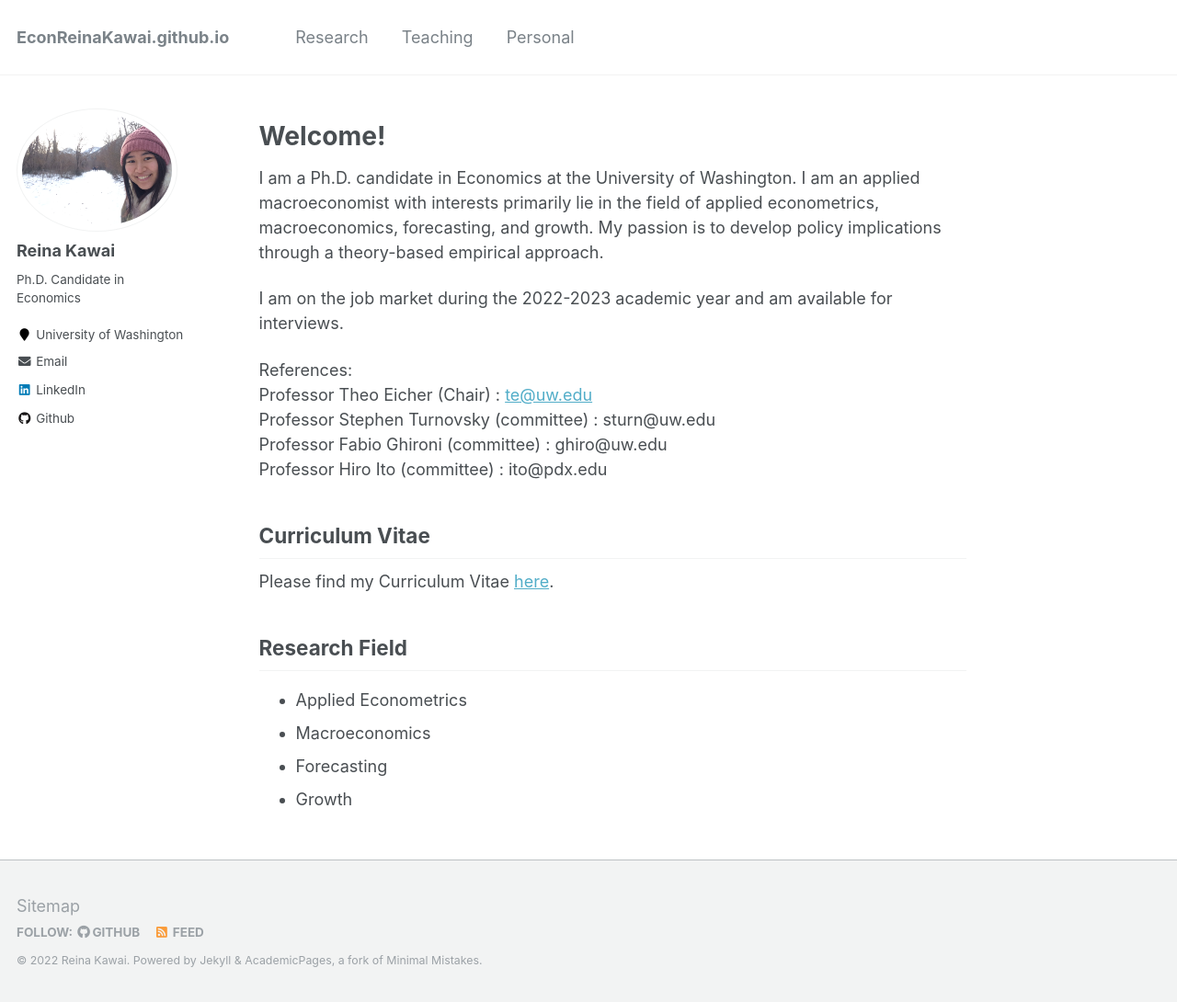
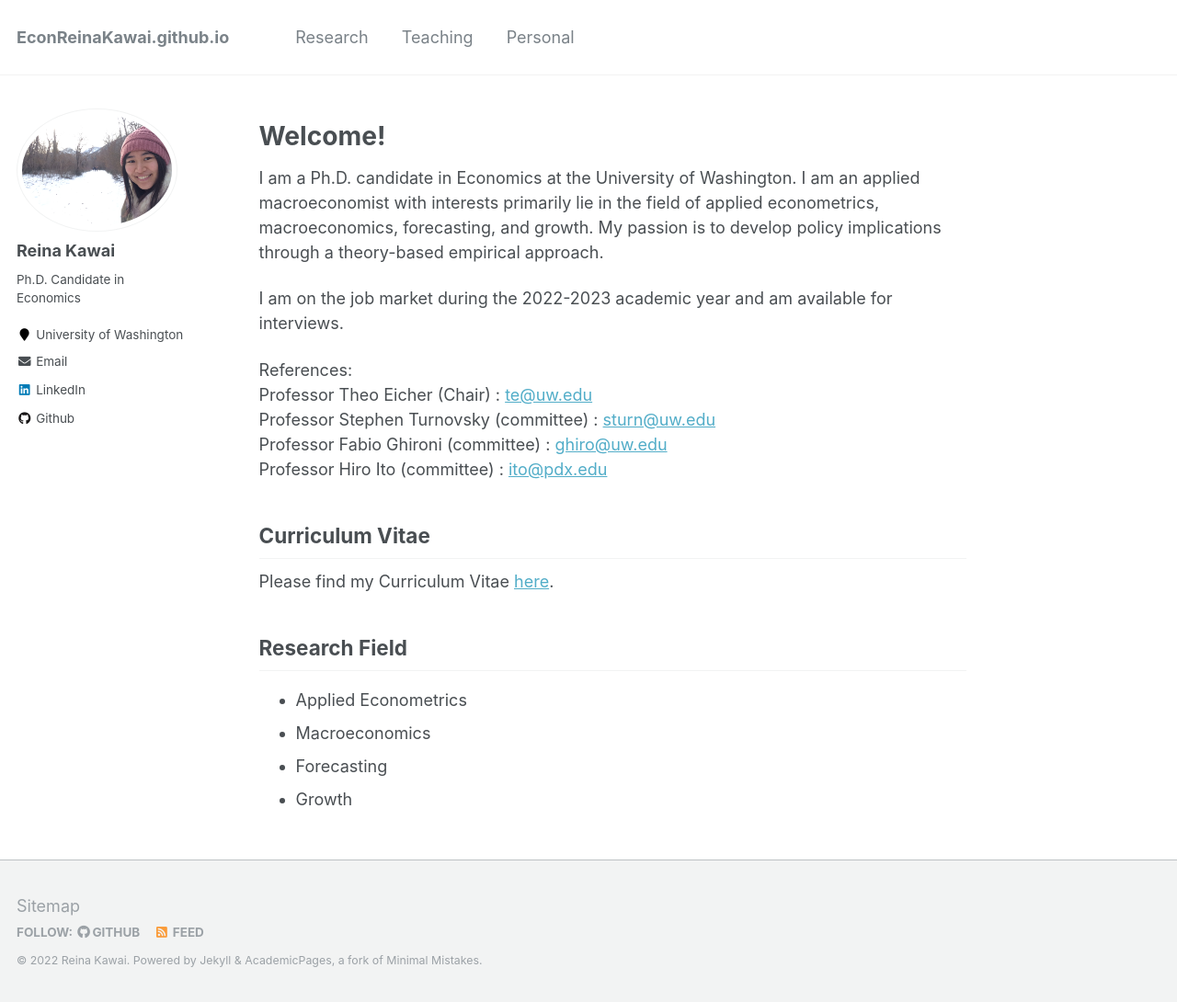
Before and after one commit to Reina-Kawai/Reina-Kawai.github.io, a Jekyll site: the page built from _pages/about.md, in a window 1280 px wide and 1090 px high. Shown: the whole window at 92% size. Built offline with Jekyll 4.4.1, drawn with Linux system fonts in a browser that asks for light colours; part of the change alters nothing that is shown.

```diff
--- a/_pages/about.md
+++ b/_pages/about.md
@@ -17,9 +17,9 @@ I am on the job market during the 2022-2023 academic year and am available for i
 
 References: <br/>
 Professor Theo Eicher (Chair) : [te@uw.edu](mailto:te@uw.edu) <br/>
-Professor Stephen Turnovsky (committee) : sturn@uw.edu <br/>
-Professor Fabio Ghironi (committee) : ghiro@uw.edu <br/>
-Professor Hiro Ito (committee) : ito@pdx.edu
+Professor Stephen Turnovsky (committee) : [sturn@uw.edu](mailto:sturn@uw.edu) <br/>
+Professor Fabio Ghironi (committee) : [ghiro@uw.edu](mailto:ghiro@uw.edu) <br/>
+Professor Hiro Ito (committee) : [ito@pdx.edu](mailto:ito@pdx.edu)
 
 
 
```
